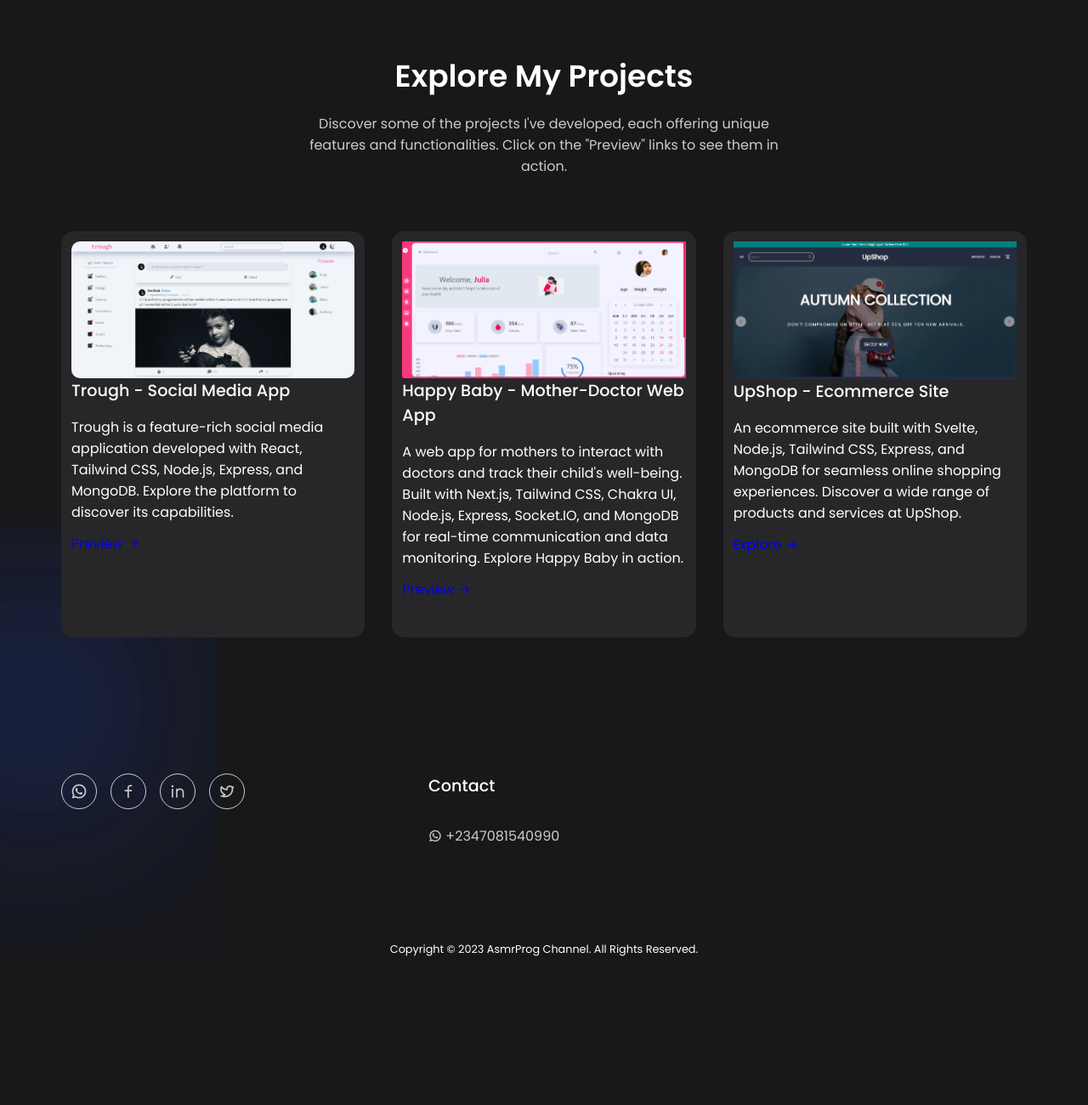
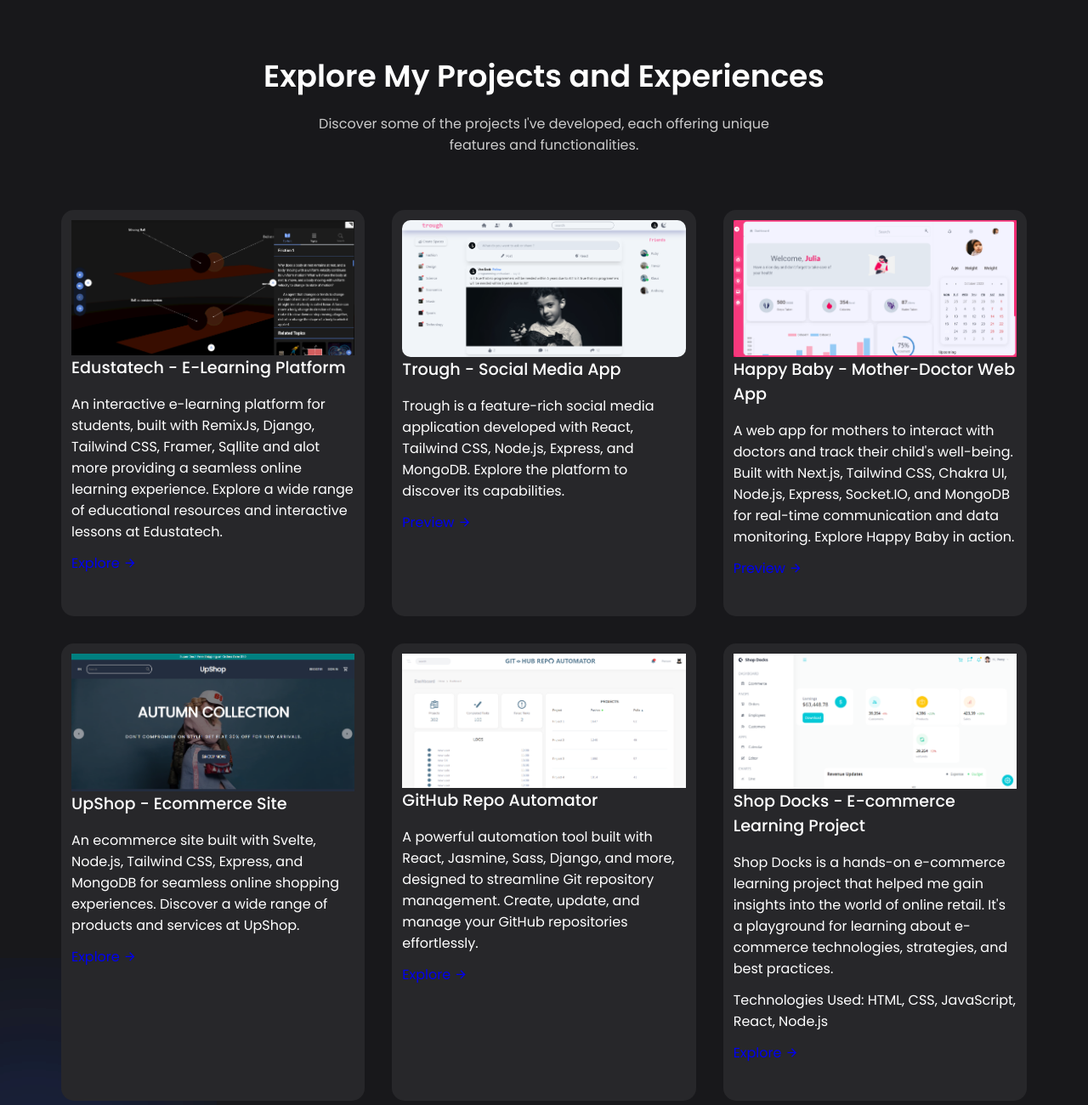
Before and after one commit to Chiazor-Daniel/portfolio, a plain HTML site: page index.html in a window 1280 px wide. Shown: the part 1160-2460 px from the top of the page at 85% size. Before the commit the page ends 2302 px from the top, so only its background shows below. Drawn offline with nearby package versions, Linux system fonts and the light colour scheme.

Commit message:
portfolio

```diff
--- a/index.html
+++ b/index.html
@@ -19,8 +19,7 @@
         <ul class="nav-links">
             <li class="link"><a href="#">Home</a></li>
             <li id="link1" class="link"><a href="#">Features</a></li>
-            <li id="link2" class="link"><a href="#">Pricing</a></li>
-            <li id="link3" class="link"><a href="#">About</a></li>
+            <li id="link2" class="link"><a href="#">Experiences</a></li>
         </ul>
 
     </nav>
@@ -81,11 +80,21 @@
     </section>
 
     <section class="container">
-        <h2 class="header">Explore My Projects</h2>
+        <h2 class="header">Explore My Projects and Experiences</h2>
         <p class="sub-header">
-            Discover some of the projects I've developed, each offering unique features and functionalities. Click on the "Preview" links to see them in action.
+            Discover some of the projects I've developed, each offering unique features and functionalities.
         </p>
         <div class="pricing">
+            <div class="card">
+                <div class="content">
+                    <img src="/images/ed2.png" alt="Edustatech - E-Learning Platform">
+                    <h4>Edustatech - E-Learning Platform</h4>
+                    <p>
+                        An interactive e-learning platform for students, built with RemixJs, Django, Tailwind CSS, Framer,  Sqllite and alot more providing a seamless online learning experience. Explore a wide range of educational resources and interactive lessons at Edustatech.
+                    </p>
+                    <a href="https://dev.edustartech.com/">Explore <i class="ri-arrow-right-line"></i></a>
+                </div>
+            </div>
             <div class="card">
                 <div class="content">
                     <img src="/images/trough.png" style="width: 100%; border-radius: 10px;" />
@@ -93,7 +102,7 @@
                     <p>
                         Trough is a feature-rich social media application developed with React, Tailwind CSS, Node.js, Express, and MongoDB. Explore the platform to discover its capabilities.
                     </p>
-                    <a href="#">Preview <i class="ri-arrow-right-line"></i></a>
+                    <a href="https://jovial-eclair-efaaa7.netlify.app/">Preview <i class="ri-arrow-right-line"></i></a>
                 </div>
             </div>
             <div class="card">
@@ -113,7 +122,28 @@
                     <p>
                         An ecommerce site built with Svelte, Node.js, Tailwind CSS, Express, and MongoDB for seamless online shopping experiences. Discover a wide range of products and services at UpShop.
                     </p>
+                    <a href="https://65379f2bce2b7a170d25e17d--effulgent-clafoutis-fc1c00.netlify.app/">Explore <i class="ri-arrow-right-line"></i></a>
+                </div>
+            </div>
+            <div class="card">
+                <div class="content">
+                    <img src="/images/gt.png" alt="GitHub Repo Automator">
+                    <h4>GitHub Repo Automator</h4>
+                    <p>
+                        A powerful automation tool built with React, Jasmine, Sass, Django, and more, designed to streamline Git repository management. Create, update, and manage your GitHub repositories effortlessly.
+                    </p>
                     <a href="#">Explore <i class="ri-arrow-right-line"></i></a>
+                </div>
+            </div>
+            <div class="card">
+                <div class="content">
+                    <img src="/images/shp.png" alt="Shop Docks - E-commerce Learning Project">
+                    <h4>Shop Docks - E-commerce Learning Project</h4>
+                    <p>
+                        Shop Docks is a hands-on e-commerce learning project that helped me gain insights into the world of online retail. It's a playground for learning about e-commerce technologies, strategies, and best practices.
+                    </p>
+                    <p>Technologies Used: HTML, CSS, JavaScript, React, Node.js</p>
+                    <a href="https://melodic-salmiakki-821f44.netlify.app/ecommerce">Explore <i class="ri-arrow-right-line"></i></a>
                 </div>
             </div>
 
```
Also changed, not shown: images/ed.png (added), images/ed2.png (added), images/gt.png (added), images/shp.png (added).
